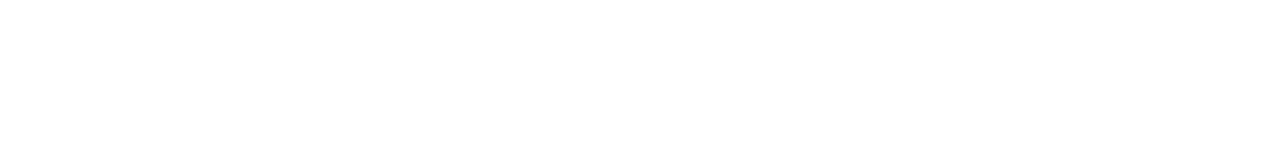
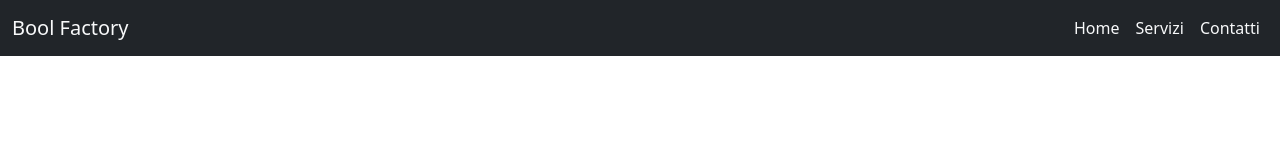
Before and after one commit to Alessiasansalone/bootstrap-preventivo, a plain HTML site: page index.html in a window 1280 px wide. Drawn offline with nearby package versions, Linux system fonts and the light colour scheme.

Commit message:
ADD: header

```diff
--- a/index.html
+++ b/index.html
@@ -1,21 +1,67 @@
 <!DOCTYPE html>
 <html lang="en">
+
 <head>
     <meta charset="UTF-8">
     <meta name="viewport" content="width=device-width, initial-scale=1.0">
     <title>Document</title>
 
     <!-- Bootstrap -->
-    <link href="https://cdn.jsdelivr.net/npm/bootstrap@5.3.3/dist/css/bootstrap.min.css" rel="stylesheet" integrity="sha384-QWTKZyjpPEjISv5WaRU9OFeRpok6YctnYmDr5pNlyT2bRjXh0JMhjY6hW+ALEwIH" crossorigin="anonymous">
+    <link href="https://cdn.jsdelivr.net/npm/bootstrap@5.3.3/dist/css/bootstrap.min.css" rel="stylesheet"
+        integrity="sha384-QWTKZyjpPEjISv5WaRU9OFeRpok6YctnYmDr5pNlyT2bRjXh0JMhjY6hW+ALEwIH" crossorigin="anonymous">
 </head>
+
 <body>
 
+    <header>
+
+        <!-- Navbar -->
+        <nav class="navbar navbar-expand-lg bg-dark">
+
+            <!-- Container link -->
+            <div class="container-fluid">
+
+                <a class="navbar-brand text-light" href="#">Bool Factory</a>
+
+                <button class="navbar-toggler" type="button" data-bs-toggle="collapse"
+                    data-bs-target="#navbarSupportedContent" aria-controls="navbarSupportedContent"
+                    aria-expanded="false" aria-label="Toggle navigation">
+                    <span class="navbar-toggler-icon"></span>
+                </button>
+
+                <div class="collapse navbar-collapse" id="navbarSupportedContent">
+                    <ul class="navbar-nav ms-auto mb-2 mb-lg-0">
+
+                        <li class="nav-item">
+                            <a class="nav-link active text-light" aria-current="page" href="#">Home</a>
+                        </li>
+
+                        <li class="nav-item">
+                            <a class="nav-link text-light" href="#">Servizi</a>
+                        </li>
+
+                        <li class="nav-item dropdown">
+                            <a class="nav-link text-light" href="#">Contatti</a>
+                        </li>
+
+                    </ul>
+                </div>
+            </div>
+        </nav>
+    </header>
+
+    <main></main>
+
+    <footer></footer>
 
 
 
     <!-- Bootstrap -->
-    <script src="https://cdn.jsdelivr.net/npm/bootstrap@5.3.3/dist/js/bootstrap.bundle.min.js" integrity="sha384-YvpcrYf0tY3lHB60NNkmXc5s9fDVZLESaAA55NDzOxhy9GkcIdslK1eN7N6jIeHz" crossorigin="anonymous"></script>
+    <script src="https://cdn.jsdelivr.net/npm/bootstrap@5.3.3/dist/js/bootstrap.bundle.min.js"
+        integrity="sha384-YvpcrYf0tY3lHB60NNkmXc5s9fDVZLESaAA55NDzOxhy9GkcIdslK1eN7N6jIeHz"
+        crossorigin="anonymous"></script>
 
     <!-- JS -->
 </body>
+
 </html>
```
